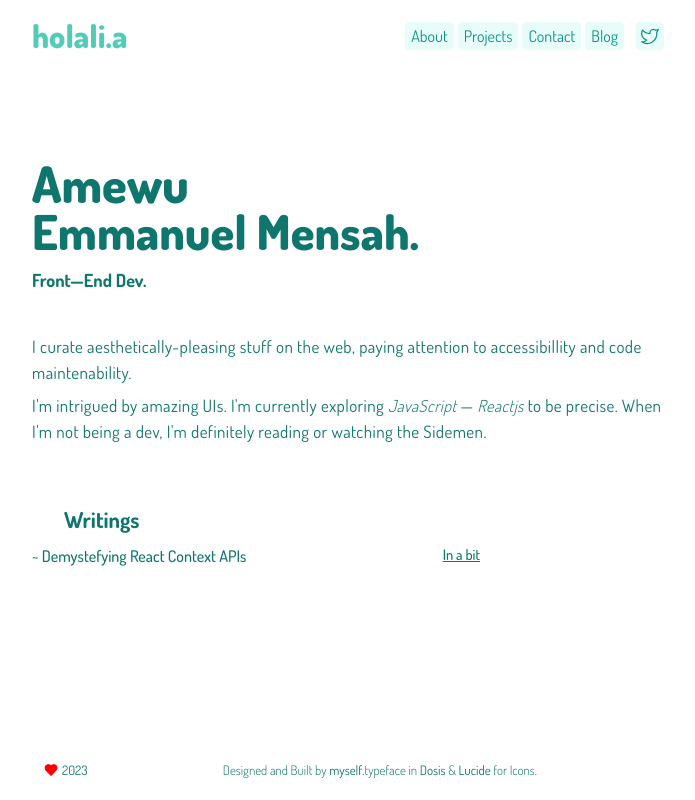
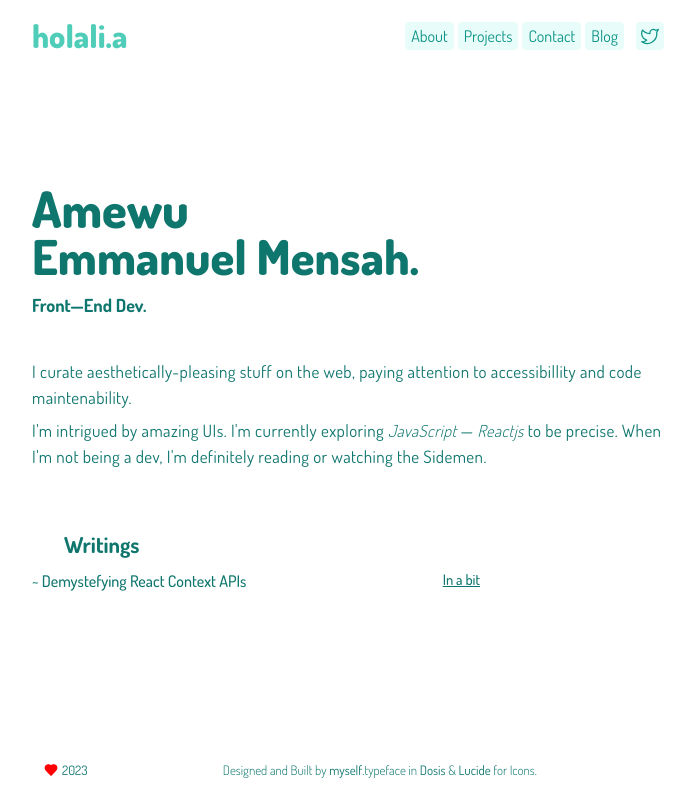
Before and after one commit to holaliamewu/portfolio-react, a React (Vite) app: page / in a window 1280 px wide. Shown: the whole page, without its empty margins (288-983 px from the left). Built offline with nearby package versions, Linux system fonts and the light colour scheme; a web font is replaced by a local one.

Commit message:
fix: corrected last positoning

```diff
--- a/src/pages/Home.jsx
+++ b/src/pages/Home.jsx
@@ -2,7 +2,6 @@ import { useState, useEffect, useContext }  from "react";
 import { NavLink } from "react-router-dom";
 import Footer from "../components/Footer.jsx";
 import QuickAboout from "../components/QuickAbout.jsx";
-import navData from "../resources/navData.jsx";
 
 export default function Home() {
 
@@ -13,7 +12,7 @@ export default function Home() {
 
 
 
-            <div className=" xs:mt-11 md:mt-[-100px] ">
+            <div className=" xs:mt-11 md:mt-[-50px] ">
                 <h1 className="font-[900] text-[28px] md:text-[48px] text-center md:text-left mb-0" >
                     <span className="block my-[-26px] text-[50px] ">Amewu </span>Emmanuel Mensah.
                 </h1>
```
